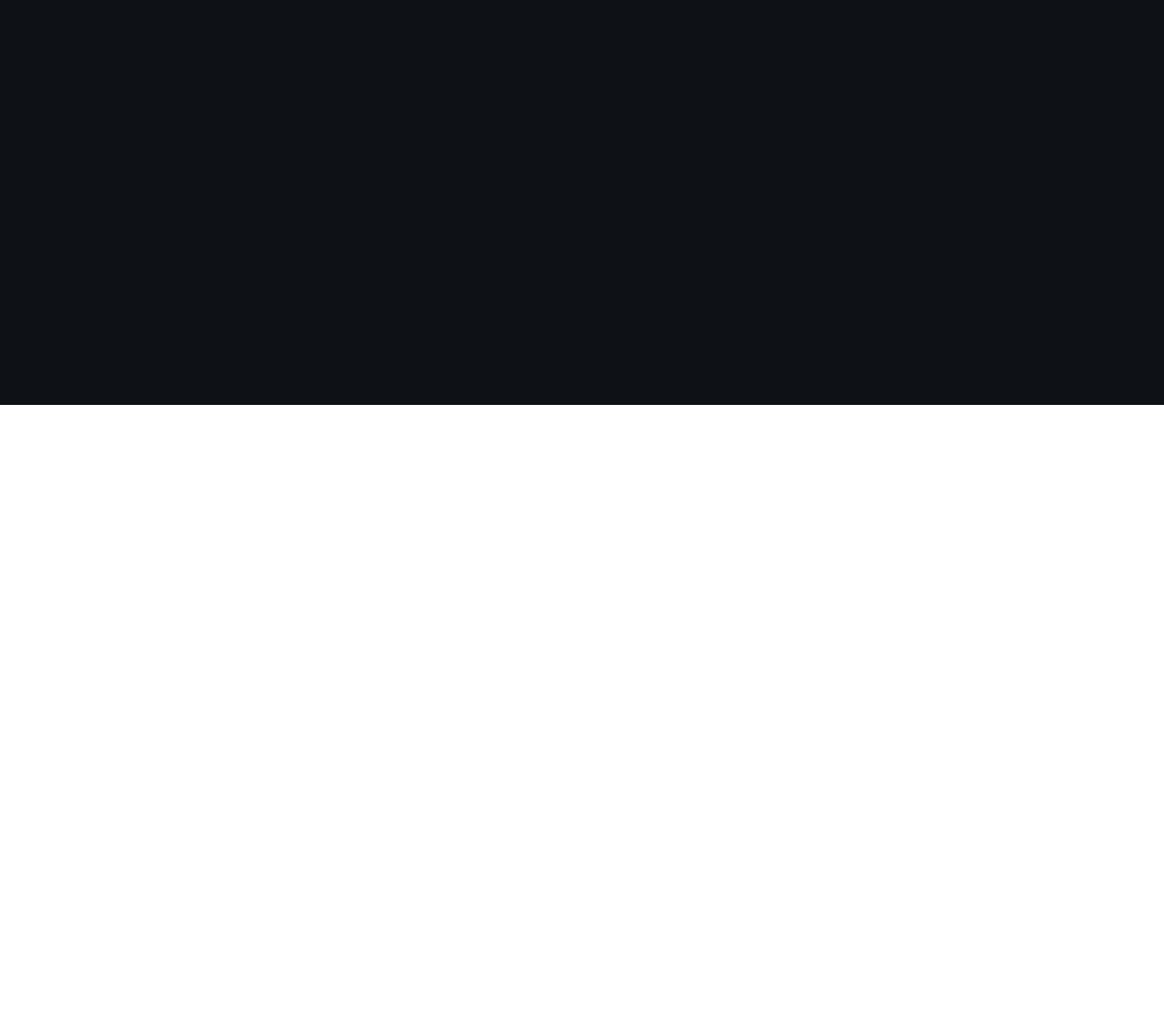
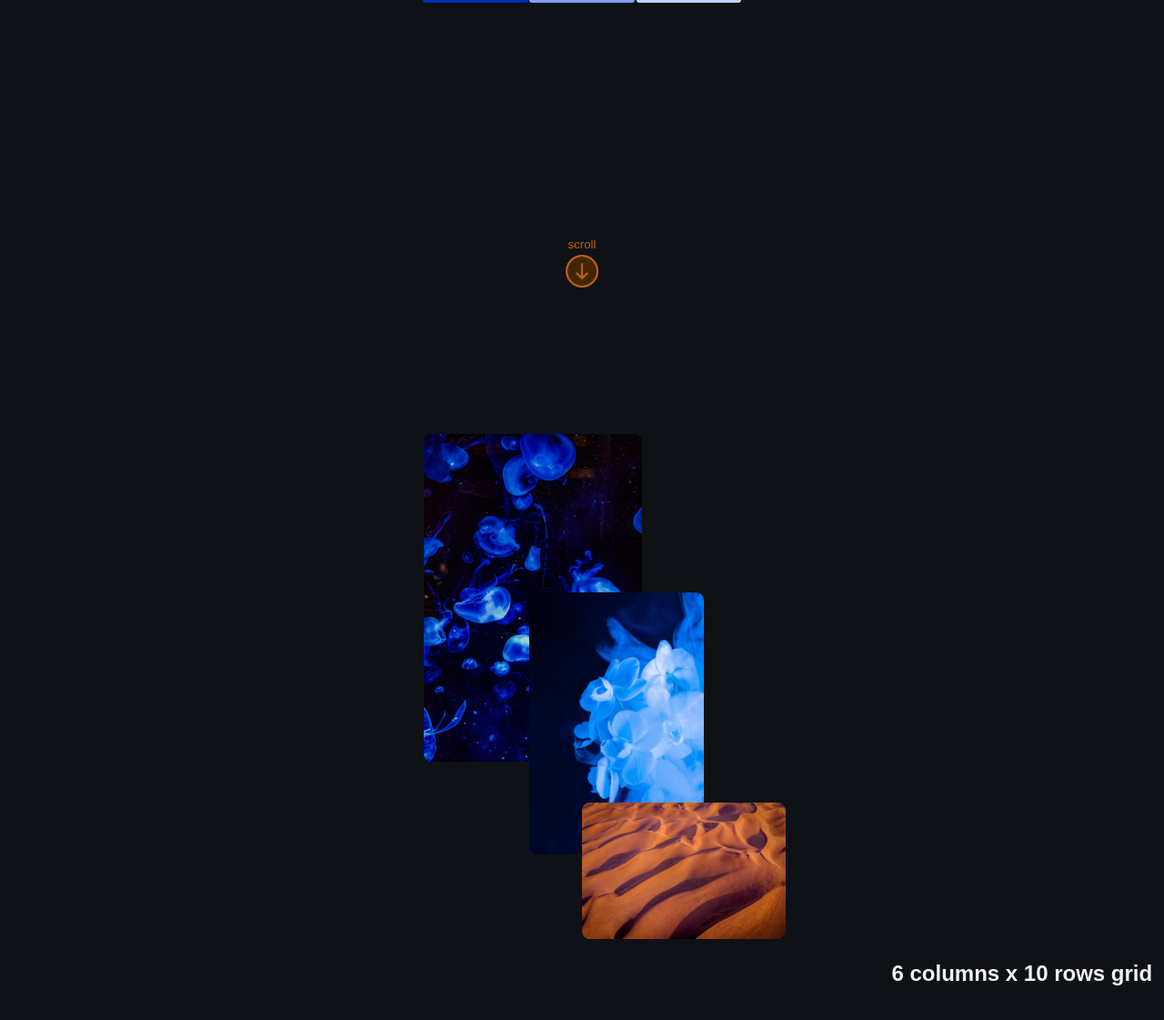
Before and after one commit to Aaronr7/grid-exp, a plain HTML site: page index.html in a window 1280 px wide. Shown: the part 355-1476 px from the top of the page at 91% size. Before the commit the page ends 800 px from the top, so only its background shows below. Drawn offline with Linux system fonts and the light colour scheme.

Commit message:
Another grid example with images.

```diff
--- a/index.html
+++ b/index.html
@@ -13,6 +13,7 @@
     <div class="sample-div"></div>
     <main class="main">
         <section class="sample-section">
+            <h1 class="text-primary-color">Grid by example</h1>
             <div class="wrapper">
                 <div class="tiles-grid">
                     <article class="tile hidden">
@@ -43,6 +44,25 @@
                         <img src="svg/file.svg" alt="" srcset="">
                     </article>
                 </div>
+                <div class="scroll-down">
+                    <p><small>scroll</small></p>
+                    <img src="img/down-arrow.png" alt="">
+                </div>
+            </div>
+        </section>
+        <section class="images-section">
+            <div class="wrapper">
+                <div class="images-grid">
+                    <!-- Photo by Nicole Avagliano: https://www.pexels.com/photo/blue-jellyfish-in-water-2803247/ -->
+                    <img src="img/jellys.jpg" alt="Photo by Nicole Avagliano" class="jellys">
+                    <img src="img/floral.jpg" alt="" class="floral">
+                    <img src="img/dunes.jpg" alt="" class="dunes">
+                </div>
+                <div class="images-info-container">
+                    <h2 class="text-primary-color">
+                        6 columns x 10 rows grid
+                    </h2>
+                </div>
             </div>
         </section>
     </main>
@@ -50,7 +70,7 @@
         const observer = new IntersectionObserver(entries => {
             entries.forEach(entry => {
                 if (entry.isIntersecting) {
-                    entry.target.classList.add('show');
+                    setTimeout(entry.target.classList.add('show'), 1000);
                 }
 
                 // else {
--- a/styles.css
+++ b/styles.css
@@ -21,35 +21,42 @@ body {
     min-height: 100vh;
 }
 
+.text-primary-color{
+    color: #F3F3F3;
+}
+
 .main {
     background-color: #0E1116;
+}
+
+.sample-section{
+    padding-top: 0.2rem;
     min-height: 100vh;
 }
 
-.wrapper {
-    padding: 0.8rem;
+.sample-section h1{
+    font-family: 'Arial', 'Roboto', 'Segoe UI', Helvetica, sans-serif, sans-serif;
+    padding-top: 0.2rem;
+    padding-left: 0.8rem;
 }
 
-/* .sample-div{
-    min-height: 120vh;
-    background-color: bisque;
-} */
+.wrapper {
+    padding: 2rem 0.8rem 0.8rem 0.8rem;
+}
 
 .tiles-grid {
     display: grid;
     place-content: center;
-    grid-template-columns: repeat(3, 1fr);
+    grid-template-columns: repeat(3, 7.2rem);
     grid-auto-rows: auto;
     gap: 0.12rem;
 }
 
 .tile {
     display: flex;
-    flex-direction: column;
     justify-content: center;
-    color: #616283;
-    /* color: #ddc6f0; */
     height: 6rem;
+    border-radius: 0.2rem;
 }
 
 .tile img{
@@ -114,3 +121,74 @@ body {
     transition-delay: 1800ms;
     background-color: #bfcfff;
 }
+
+.scroll-down{
+    padding-top: 16rem;
+    display: flex;
+    flex-direction: column;
+    justify-content: center;
+    align-items: center;
+}
+
+.scroll-down img{
+    width: 2.2rem;
+    filter: invert(1);
+}
+
+.scroll-down p{
+    padding-bottom: 0.2rem;
+    color: rgb(187, 100, 0);
+    font-family: 'Arial', 'Roboto', 'Segoe UI', Helvetica, sans-serif, sans-serif;
+}
+
+
+.images-section{
+    min-height: 100vh;
+    background-color: #0E1116;
+}
+
+.images-grid{
+    display: grid;
+    place-content: center;
+    grid-auto-columns: 3.62rem;
+    grid-auto-rows: 3.62rem;
+    grid-template-areas:
+        "one one two two three three"
+        "one one two two three three"
+        "one one blank blank blank blank"
+        "one one five five five five"
+        "one one five five five five"
+        "one one five five five five"
+        "one one five five five five"
+        "one one empty seven seven seven "
+        "one one empty seven seven seven"
+        "one one empty seven seven seven"
+        ;
+    overflow: hidden;
+    isolation: isolate;
+}
+
+.images-grid .jellys{
+    width: 15rem;
+    grid-area: one;
+    border-radius: 0.544rem;
+    transform: rotate(180deg);
+    z-index: -1;
+}
+
+.images-grid .floral{
+    width: 12rem;
+    grid-area: five;
+    border-radius: 0.544rem;
+}
+
+.images-grid .dunes{
+    width: 14rem;
+    grid-area: seven;
+    border-radius: 0.544rem;
+}
+
+.images-info-container h2{
+    font-family: 'Arial', 'Roboto', 'Segoe UI', Helvetica, sans-serif, sans-serif;
+    text-align: end;
+}
```
Also changed, not shown: img/down-arrow.png (added), img/dunes.jpg (added), img/floral.jpg (added), img/jellys.jpg (added). Lines whose indentation alone changed are shown as unchanged.
